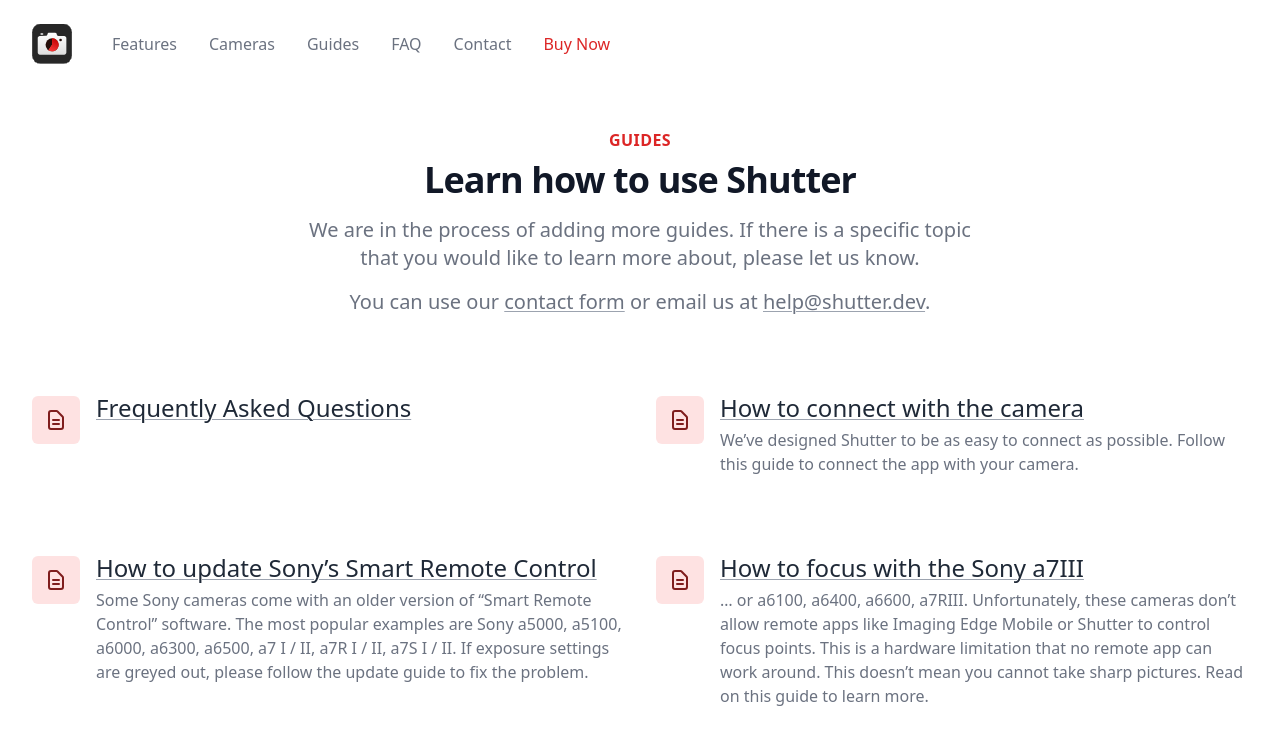
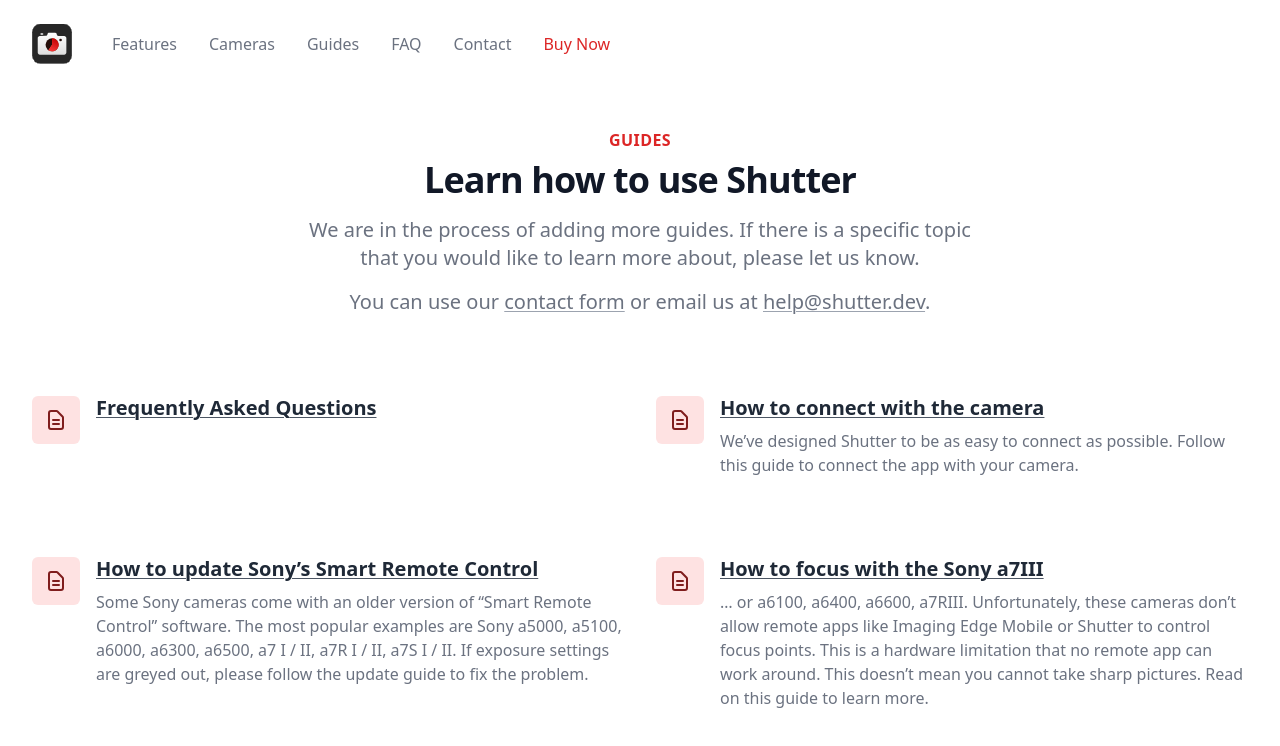
Before and after one commit to gswirski/shutter-website, a Next.js app: page /guides in a window 1280 px wide. Shown: the top 746 px of the page. Built offline with nearby package versions, Linux system fonts and the light colour scheme.

Commit message:
fix guides scroll

```diff
--- a/pages/guides.js
+++ b/pages/guides.js
@@ -75,17 +75,19 @@
           <div className="mt-20">
             <dl className="space-y-10 md:space-y-0 md:grid md:grid-cols-2 md:gap-x-8 md:gap-y-20">
               {features.map((feature) => (
-                <Link href={feature.href} key={feature.name}>
-                  <a className="relative group block">
-                    <dt>
-                      <div className="absolute flex items-center justify-center h-12 w-12 rounded-md text-red-900 bg-red-100 group-hover:bg-red-200 ">
-                        <feature.icon className="h-6 w-6" aria-hidden="true" />
-                      </div>
-                      <p className="ml-16 text-2xl font-bold leading-6 font-medium text-gray-800 underline underline-offset-2 decoration-1 decoration-gray-400 group-hover:text-black group-hover:decoration-black">{feature.name}</p>
-                    </dt>
-                    <dd className="mt-2 ml-16 text-base text-gray-500">{feature.description}</dd>
-                  </a>
-                </Link>
+                <div className="relative block">
+                  <dt>
+                    <div className="absolute flex items-center justify-center h-12 w-12 rounded-md text-red-900 bg-red-100 ">
+                      <feature.icon className="h-6 w-6" aria-hidden="true" />
+                    </div>
+                    <Link href={feature.href} key={feature.name}>
+                      <a className="ml-16 text-xl font-bold tracking-normal leading-6 text-gray-800 underline underline-offset-2 decoration-1 decoration-gray-600 hover:text-black hover:decoration-black">
+                        {feature.name}
+                      </a>
+                    </Link>
+                  </dt>
+                  <dd className="mt-2 ml-16 text-base text-gray-500">{feature.description}</dd>
+                </div>
               ))}
             </dl>
           </div>
```
